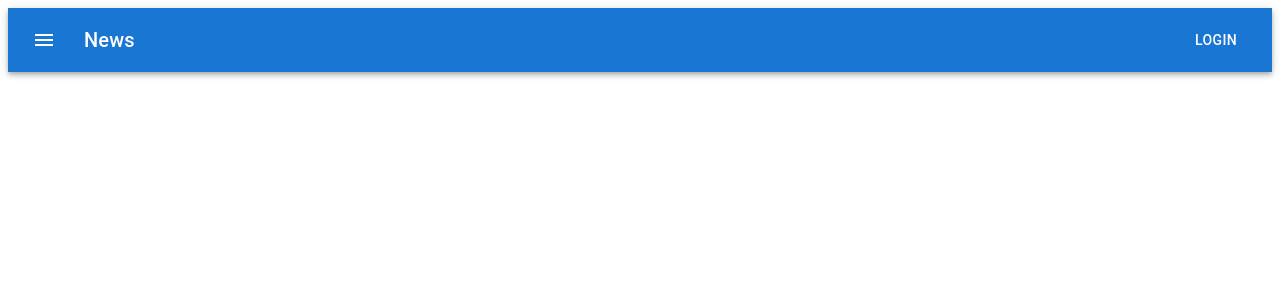
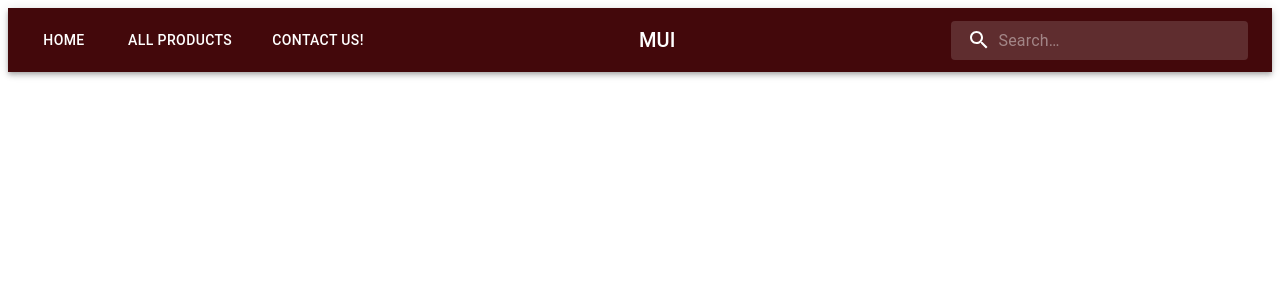
Before and after one commit to ArneBHuset/ecom-website, a React (Vite) app in the folder ecom-frontend/: page / in a window 1280 px wide. Shown: the top 300 px of the page. Built offline with nearby package versions, Linux system fonts and the light colour scheme.

Commit message:
work on header and materialUI

```diff
--- a/ecom-frontend/src/components/header.tsx
+++ b/ecom-frontend/src/components/header.tsx
@@ -1,86 +1,112 @@
-import * as React from "react";
+import { styled, alpha } from "@mui/material/styles";
 import AppBar from "@mui/material/AppBar";
 import Box from "@mui/material/Box";
+import { Stack } from "@mui/material";
 import Toolbar from "@mui/material/Toolbar";
 import IconButton from "@mui/material/IconButton";
 import Typography from "@mui/material/Typography";
-import Menu from "@mui/material/Menu";
+import InputBase from "@mui/material/InputBase";
 import MenuIcon from "@mui/icons-material/Menu";
-import Container from "@mui/material/Container";
-import Avatar from "@mui/material/Avatar";
+import SearchIcon from "@mui/icons-material/Search";
 import Button from "@mui/material/Button";
-import Tooltip from "@mui/material/Tooltip";
-import MenuItem from "@mui/material/MenuItem";
-import AdbIcon from "@mui/icons-material/Adb";
+import { Link } from "react-router-dom";
 
-const pages = ["Products", "Pricing", "Blog"];
+const Search = styled("div")(({ theme }) => ({
+  position: "relative",
+  borderRadius: theme.shape.borderRadius,
+  backgroundColor: alpha(theme.palette.common.white, 0.15),
+  "&:hover": {
+    backgroundColor: alpha(theme.palette.common.white, 0.25),
+  },
+  marginLeft: 0,
+  width: "100%",
+  [theme.breakpoints.up("sm")]: {
+    marginLeft: theme.spacing(1),
+    width: "auto",
+  },
+}));
 
-function Header() {
+const SearchIconWrapper = styled("div")(({ theme }) => ({
+  padding: theme.spacing(0, 2),
+  height: "100%",
+  position: "absolute",
+  pointerEvents: "none",
+  display: "flex",
+  alignItems: "center",
+  justifyContent: "center",
+}));
+
+const StyledInputBase = styled(InputBase)(({ theme }) => ({
+  color: "inherit",
+  width: "100%",
+  "& .MuiInputBase-input": {
+    padding: theme.spacing(1, 1, 1, 0),
+    // vertical padding + font size from searchIcon
+    paddingLeft: `calc(1em + ${theme.spacing(4)})`,
+    transition: theme.transitions.create("width"),
+    [theme.breakpoints.up("sm")]: {
+      width: "12ch",
+      "&:focus": {
+        width: "20ch",
+      },
+    },
+  },
+}));
+
+export default function SearchAppBar() {
   return (
-    <Box sx={{ flexGrow: 1 }}>
+    <Box>
       <AppBar position="static">
         <Toolbar>
+          <Stack
+            direction="row"
+            spacing={3}
+            sx={{ flexGrow: 2, display: { xs: "none", md: "block" } }}
+          >
+            <Button color="inherit" component={Link} to="/">
+              Home
+            </Button>
+            <Button color="inherit" component={Link} to="/product">
+              All products
+            </Button>
+            <Button color="inherit" component={Link} to="/contact">
+              Contact us!
+            </Button>
+          </Stack>
+          <Typography
+            variant="h6"
+            noWrap
+            component="div"
+            sx={{ flexGrow: 2, justifyContent: "center" }}
+          >
+            MUI
+          </Typography>
+          <Search sx={{ flexGrow: 1, display: { xs: "none", md: "block" } }}>
+            <SearchIconWrapper>
+              <SearchIcon />
+            </SearchIconWrapper>
+            <StyledInputBase
+              placeholder="Search…"
+              inputProps={{ "aria-label": "search" }}
+            />
+          </Search>
           <IconButton
             size="large"
             edge="start"
             color="inherit"
-            aria-label="menu"
-            sx={{ mr: 2 }}
+            aria-label="open drawer"
+            sx={{
+              display: {
+                xs: "block",
+                md: "none",
+                justifyContent: "flex - end",
+              },
+            }}
           >
             <MenuIcon />
           </IconButton>
-          <Typography variant="h6" component="div" sx={{ flexGrow: 1 }}>
-            News
-          </Typography>
-          <Button color="inherit">Login</Button>
         </Toolbar>
       </AppBar>
     </Box>
   );
 }
-export default Header;
-
-// import { Link } from "react-router-dom"; // Since you are already using React Router
-// import Toolbar from "@mui/material/Toolbar"; // To hold navigation and other content in the AppBar
-// import Typography from "@mui/material/Typography"; // For inserting text
-// import Button from "@mui/material/Button"; // To use buttons for navigation links
-// import IconButton from "@mui/material/IconButton"; // For icons within buttons
-// import MenuIcon from "@mui/icons-material/Menu"; // Example icon
-// import SearchIcon from "@mui/icons-material/Search"; // Example icon
-// import { styled } from "@mui/material/styles"; // Utility for styling Material UI components
-// import { Icon } from "@mui/material";
-
-// // Temporary variables
-// const title = null;
-
-// function Header() {
-//   return (
-//     <header>
-//       <>
-//         <Toolbar>
-//           <nav noWrap sx={{ flex: 1 }}>
-//             <Link to="/">Home</Link>
-//             <Link to="/product">All products</Link>
-//             <Link to="/contact">Contact us!</Link>
-//           </nav>
-//           <Typography
-//             component="h1"
-//             variant="h3"
-//             color="inherit"
-//             align="center"
-//             noWrap
-//             sx={{ flex: 2 }}
-//           >
-//             {title || "Brilliant buys"}
-//           </Typography>
-//           <IconButton sx={{ flex: 1 }}>
-//             <SearchIcon />
-//           </IconButton>
-//           <IconButton></IconButton>
-//         </Toolbar>
-//       </>
-//     </header>
-//   );
-// }
-
-// export default Header;
--- a/ecom-frontend/src/main.tsx
+++ b/ecom-frontend/src/main.tsx
@@ -2,9 +2,23 @@
 import ReactDOM from "react-dom/client";
 import App from "./App.tsx";
 import "./index.css";
+import { ThemeProvider, createTheme } from "@mui/material";
+
+const theme = createTheme({
+  palette: {
+    primary: {
+      main: "#43080b",
+    },
+    secondary: {
+      main: "#3f51b5",
+    },
+  },
+});
 
 ReactDOM.createRoot(document.getElementById("root")!).render(
   <React.StrictMode>
-    <App />
+    <ThemeProvider theme={theme}>
+      <App />
+    </ThemeProvider>
   </React.StrictMode>
 );
```
